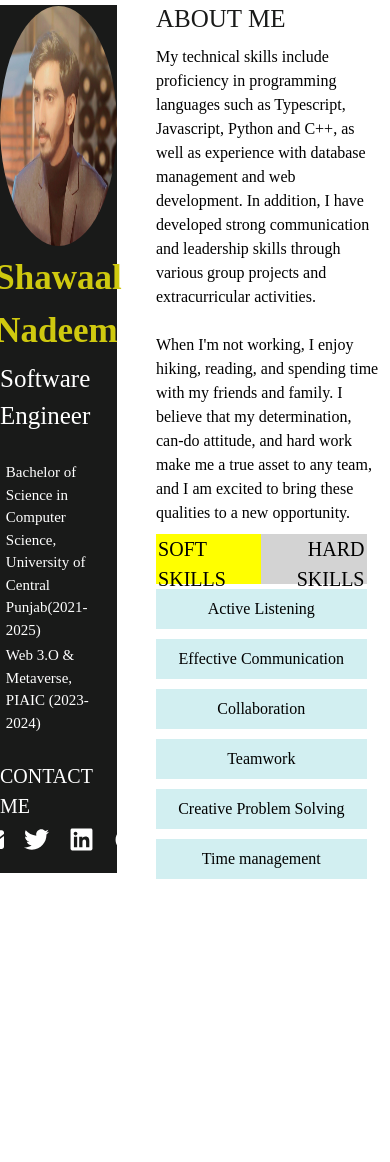
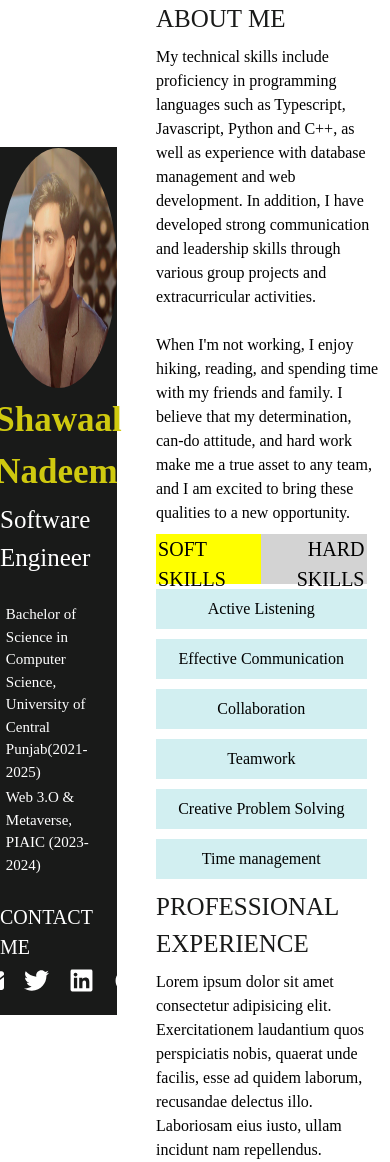
Before and after one commit to Shawaal-Nadeem/Resume-in-Next-JS, a Next.js app: page / in a window 390 px wide. Before the commit the page ends 879 px from the top, so only its background shows below. Built offline with nearby package versions, Linux system fonts and the light colour scheme.

Commit message:
almost complete (no responsive)

```diff
--- a/src/app/globals.css
+++ b/src/app/globals.css
@@ -122,3 +122,14 @@ padding-right: 1%;
 height: 40px;
   background-color: rgb(210, 239, 241);
 }
+.about-section .profHeading
+{
+  margin-top: 4%;
+}
+.about-section .card
+{
+  display: flex;
+  align-items: center;
+  justify-content: center;
+  border:4px green;
+}
--- a/src/app/page.tsx
+++ b/src/app/page.tsx
@@ -41,6 +41,11 @@ export default function Home() {
   <button>Creative Problem Solving</button>
   <button>Time management</button>
 </div>
+<h2 className='profHeading'>PROFESSIONAL EXPERIENCE</h2>
+
+<div className='card'>
+  Lorem ipsum dolor sit amet consectetur adipisicing elit. Exercitationem laudantium quos perspiciatis nobis, quaerat unde facilis, esse ad quidem laborum, recusandae delectus illo. Laboriosam eius iusto, ullam incidunt nam repellendus.
+</div>
 </div>
 
    </div>
```
